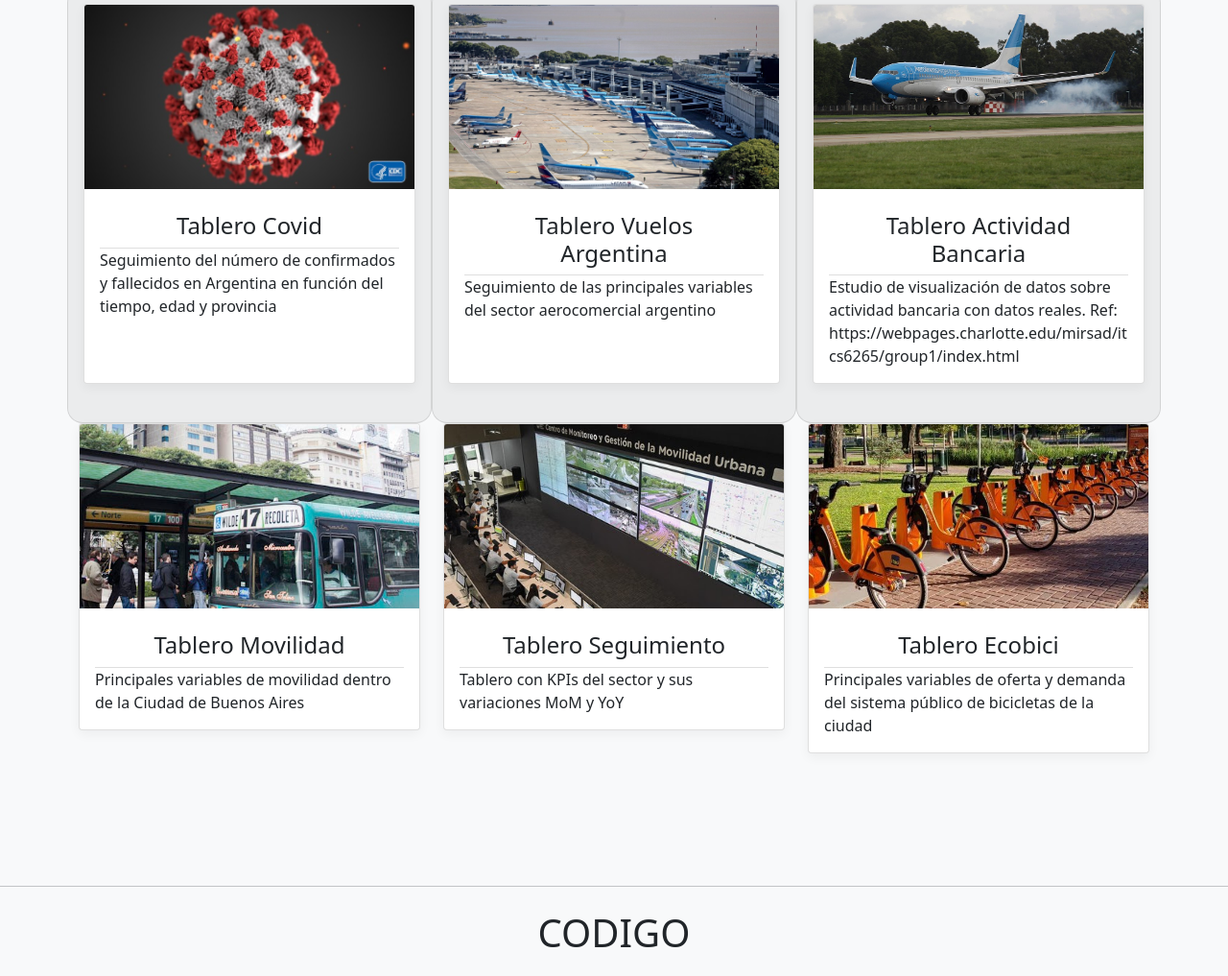
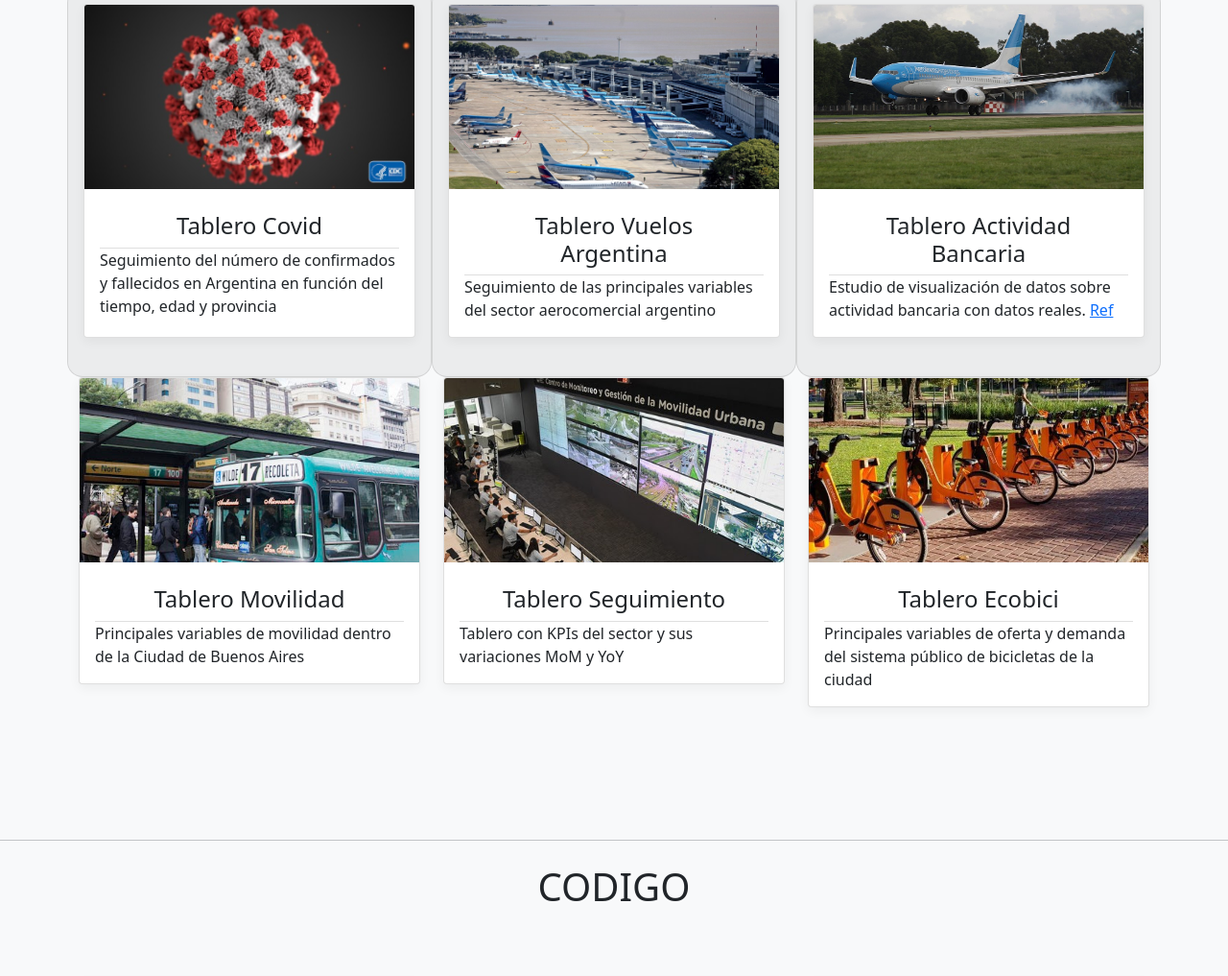
Before and after one commit to nachols1986/nachols1986.github.io, a plain HTML site: page index.html in a window 1280 px wide. Shown: the part 4972-5989 px from the top of the page at 96% size. Drawn offline with nearby package versions, Linux system fonts and the light colour scheme.

Commit message:
Update index.html

```diff
--- a/index.html
+++ b/index.html
@@ -212,10 +212,11 @@
 		<a href="https://nachols1986.github.io/infovis/czech_bank.html" target="_blank"> <img class="card-img-top" src="img/vuelos2.jpg" alt="Czech Bank"></a>
 		<div class="card-body">
 		    <h4 class="card-header">Tablero Actividad Bancaria</h4>
-                    <p class="card-text">Estudio de visualización de datos sobre actividad bancaria con datos reales. Ref: https://webpages.charlotte.edu/mirsad/itcs6265/group1/index.html</p>
+		    <p class="card-text">Estudio de visualización de datos sobre actividad bancaria con datos reales. <a href="https://webpages.charlotte.edu/mirsad/itcs6265/group1/index.html" target="_blank">Ref</a></p>
 		</div>
 	    </div>
 	</div>
+
 
             <div class="col-md-4">
               <div class="card mb-4 box-shadow">
```
Lines whose indentation alone changed are shown as unchanged.
